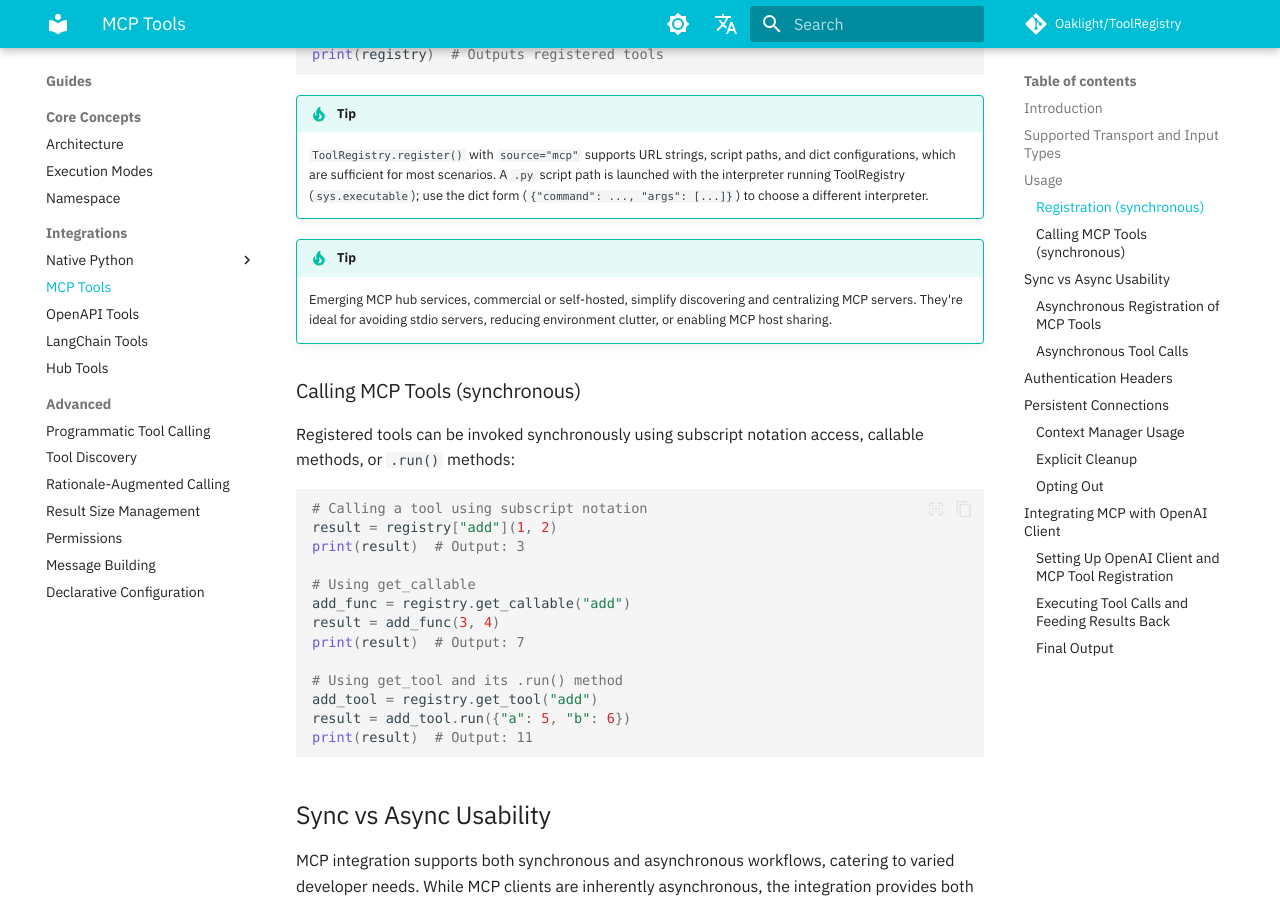
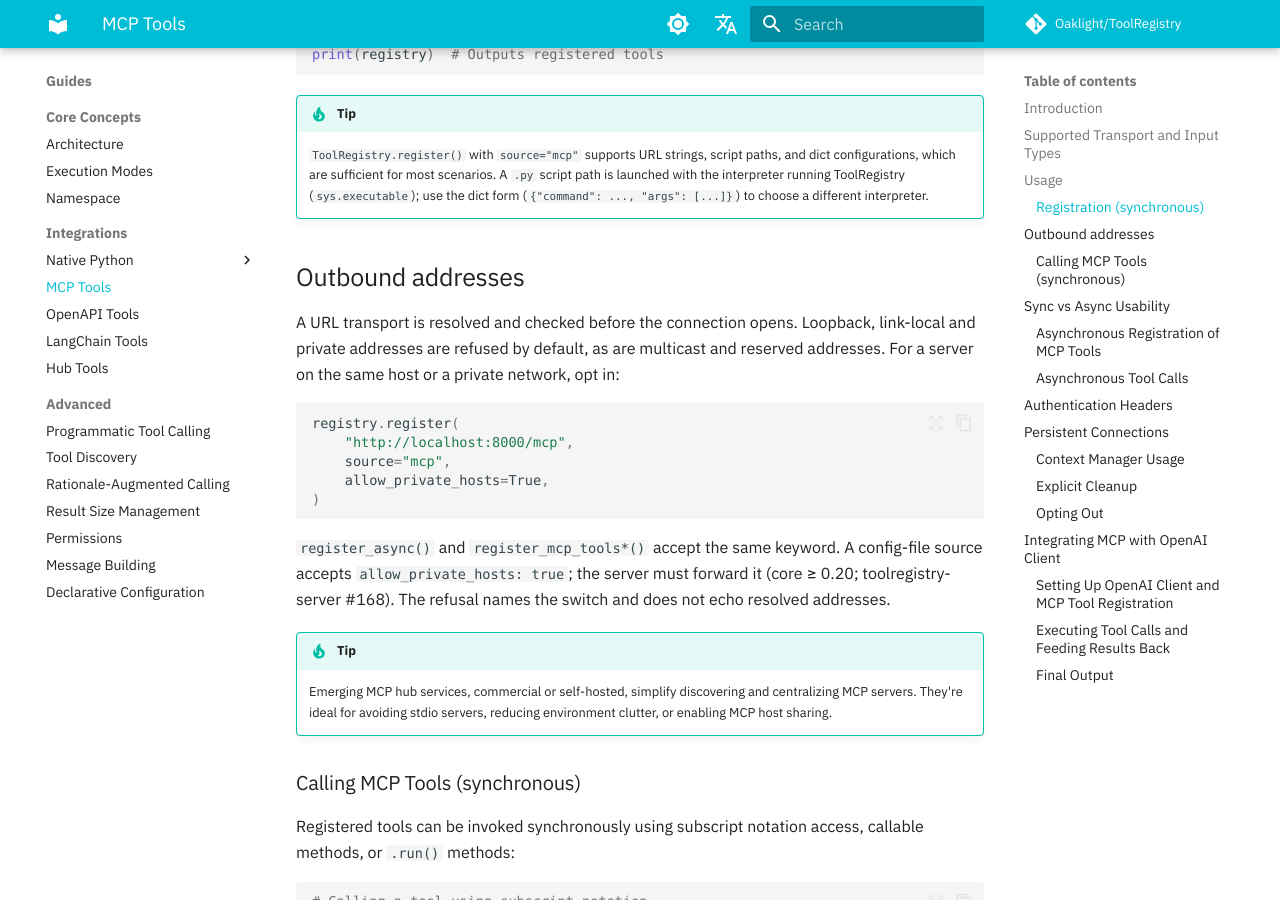
Before and after one commit to Oaklight/ToolRegistry, an MkDocs documentation site: the page built from docs/usage/integrations/mcp.md, in a window 1280 px wide and 900 px high, scrolled down 1835 px. Built offline with MkDocs 1.6.1 and Material for MkDocs 9.7.7, drawn with Linux system fonts in a browser that asks for light colours; some web fonts are replaced; comment, search, counter and statistics services are not loaded; some of the changed text lies outside the part shown.

Commit message:
docs(mcp): document the outbound address policy

````diff
--- a/docs/usage/integrations/mcp.md
+++ b/docs/usage/integrations/mcp.md
@@ -62,6 +62,25 @@ print(registry)  # Outputs registered tools
 
 !!! tip
     `ToolRegistry.register()` with `source="mcp"` supports URL strings, script paths, and dict configurations, which are sufficient for most scenarios. A `.py` script path is launched with the interpreter running ToolRegistry (`sys.executable`); use the dict form (`{"command": ..., "args": [...]}`) to choose a different interpreter.
+
+## Outbound addresses
+
+A URL transport is resolved and checked before the connection opens. Loopback,
+link-local and private addresses are refused by default, as are multicast and
+reserved addresses. For a server on the same host or a private network, opt in:
+
+```python
+registry.register(
+    "http://localhost:8000/mcp",
+    source="mcp",
+    allow_private_hosts=True,
+)
+```
+
+`register_async()` and `register_mcp_tools*()` accept the same keyword. A
+config-file source accepts `allow_private_hosts: true`; the server must forward
+it (core ≥ 0.20; toolregistry-server #168). The refusal names the switch and
+does not echo resolved addresses.
 
 !!! tip
     Emerging MCP hub services, commercial or self-hosted, simplify discovering and centralizing MCP servers. They're ideal for avoiding stdio servers, reducing environment clutter, or enabling MCP host sharing.
@@ -174,13 +193,17 @@ from toolregistry import ToolRegistry
 
 # Synchronous
 with ToolRegistry() as registry:
-    registry.register("http://localhost:8000/mcp", source="mcp")
+    registry.register(
+        "http://localhost:8000/mcp", source="mcp", allow_private_hosts=True
+    )
     result = registry["add"](1, 2)
 # Connections are automatically closed on exit
 
 # Asynchronous
 async with ToolRegistry() as registry:
-    await registry.register_async("http://localhost:8000/mcp", source="mcp")
+    await registry.register_async(
+        "http://localhost:8000/mcp", source="mcp", allow_private_hosts=True
+    )
     result = await registry["add"](1, 2)
 # Connections are automatically closed on exit
 ```
@@ -191,7 +214,9 @@ You can also close connections explicitly:
 
 ```python
 registry = ToolRegistry()
-registry.register("http://localhost:8000/mcp", source="mcp")
+registry.register(
+    "http://localhost:8000/mcp", source="mcp", allow_private_hosts=True
+)
 # ... use tools ...
 registry.close()  # Close all persistent connections
 
````
Also changed, not shown: docs/admin/security.md (+13 -0 lines), docs/changelog.md (+1 -0 lines).
